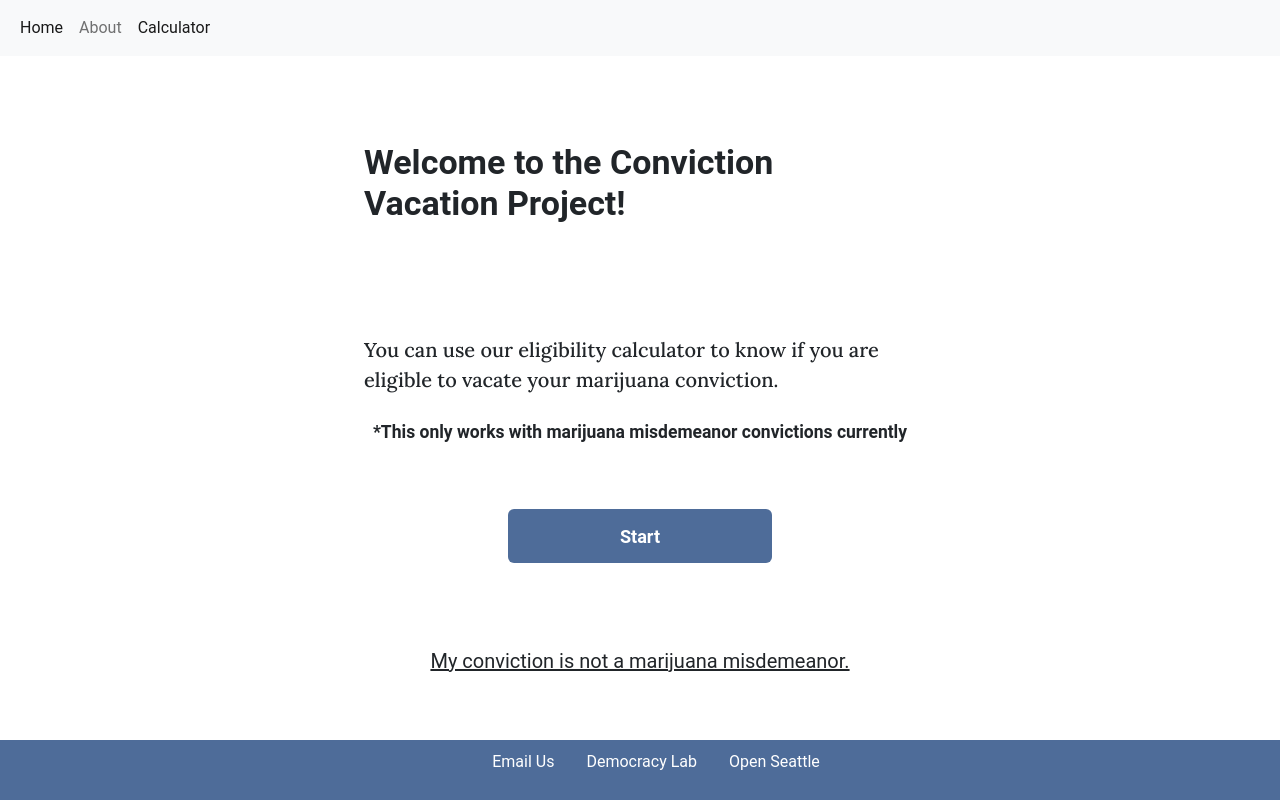
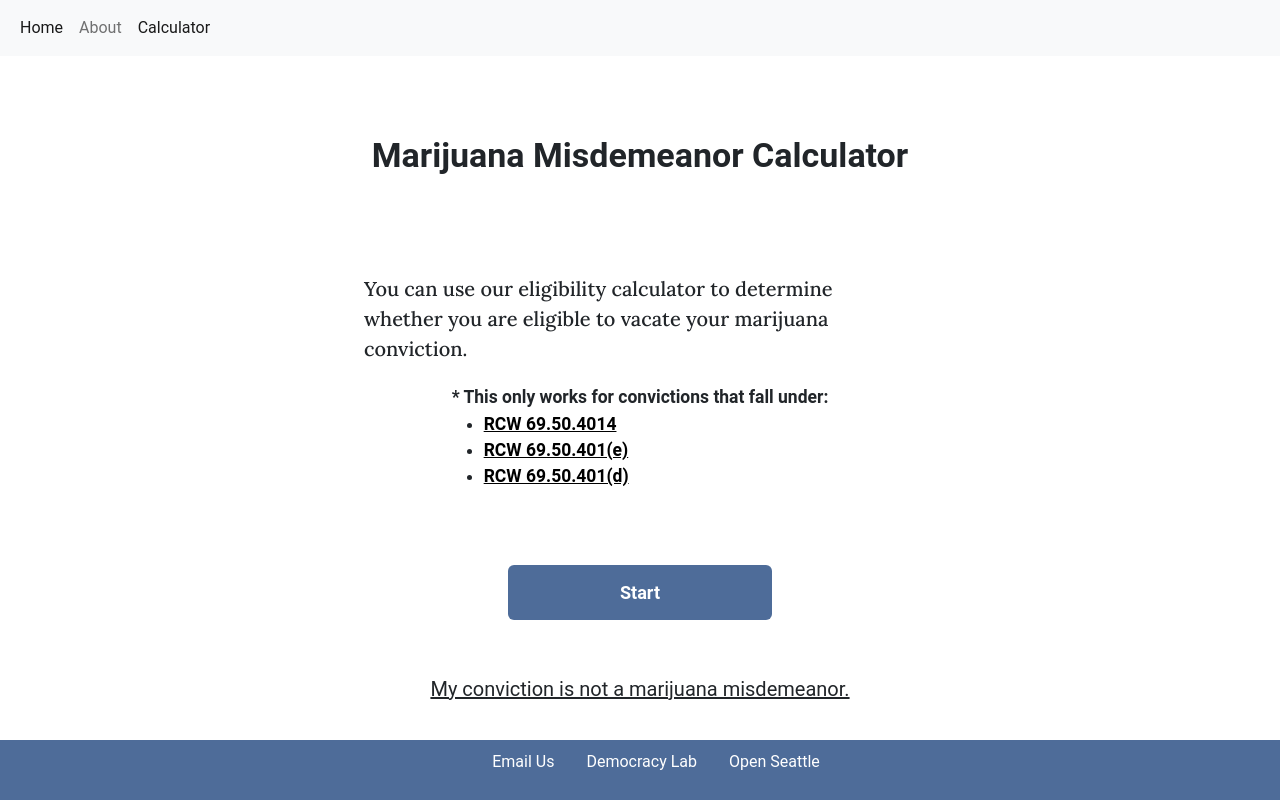
Before and after one commit to openseattle/clearviction-v1, a React (Create React App) app: page /calculator in a window 1280 px wide. Built offline with nearby package versions, Linux system fonts and the light colour scheme.

Commit message:
389: edited copy for calculator start page and added RCW links

```diff
--- a/src/CSS/Calculator.css
+++ b/src/CSS/Calculator.css
@@ -133,5 +133,9 @@
     align-items: flex-start;
     text-align: left;
   }
+}
 
+a {
+  text-decoration: underline;
+  color: #000;
 }
--- a/src/Pages/CalculatorLanding.jsx
+++ b/src/Pages/CalculatorLanding.jsx
@@ -24,17 +24,44 @@ const CalculatorLanding = () => {
 
   return (
     <div className="calc-grid">
-      <h1 className="calc-col title">
-        Welcome to the Conviction Vacation Project!
-      </h1>
+      <h1 className="calc-col title">Marijuana Misdemeanor Calculator</h1>
 
       <div className="calc-col body">
         <p>
-          You can use our eligibility calculator to know if you are eligible to
-          vacate your marijuana conviction.
+          You can use our eligibility calculator to determine whether you are
+          eligible to vacate your marijuana conviction.
         </p>
         <small>
-          *This only works with marijuana misdemeanor convictions currently
+          * This only works for convictions that fall under:
+          <ul>
+            <li>
+              <a
+                href="https://app.leg.wa.gov/rcw/default.aspx?cite=69.50.4014"
+                target="_blank"
+                rel="noreferrer noopener"
+              >
+                RCW 69.50.4014
+              </a>
+            </li>
+            <li>
+              <a
+                href="https://leg.wa.gov/CodeReviser/documents/sessionlaw/1979c67.pdf?cite=1979%20c%2067%20%C2%A7%201"
+                target="_blank"
+                rel="noreferrer noopener"
+              >
+                RCW 69.50.401(e)
+              </a>
+            </li>
+            <li>
+              <a
+                href="https://leg.wa.gov/CodeReviser/documents/sessionlaw/1971ex1c308.pdf?cite=1971%20ex.s.%20c%20308%20%C2%A7%2069.50.406"
+                target="_blank"
+                rel="noreferrer noopener"
+              >
+                RCW 69.50.401(d)
+              </a>
+            </li>
+          </ul>
         </small>
       </div>
 
```
